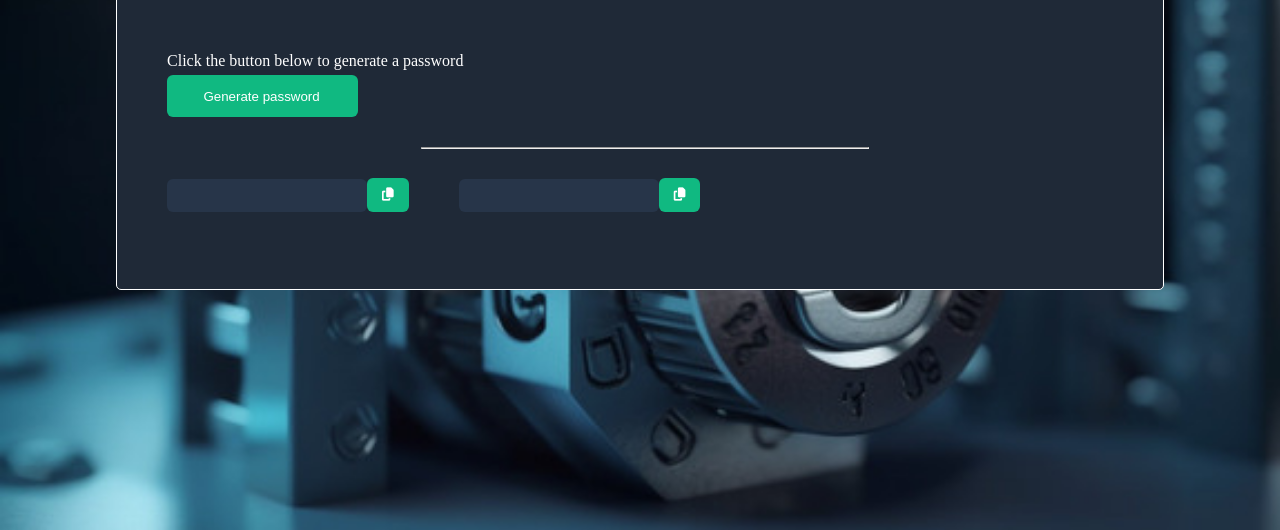
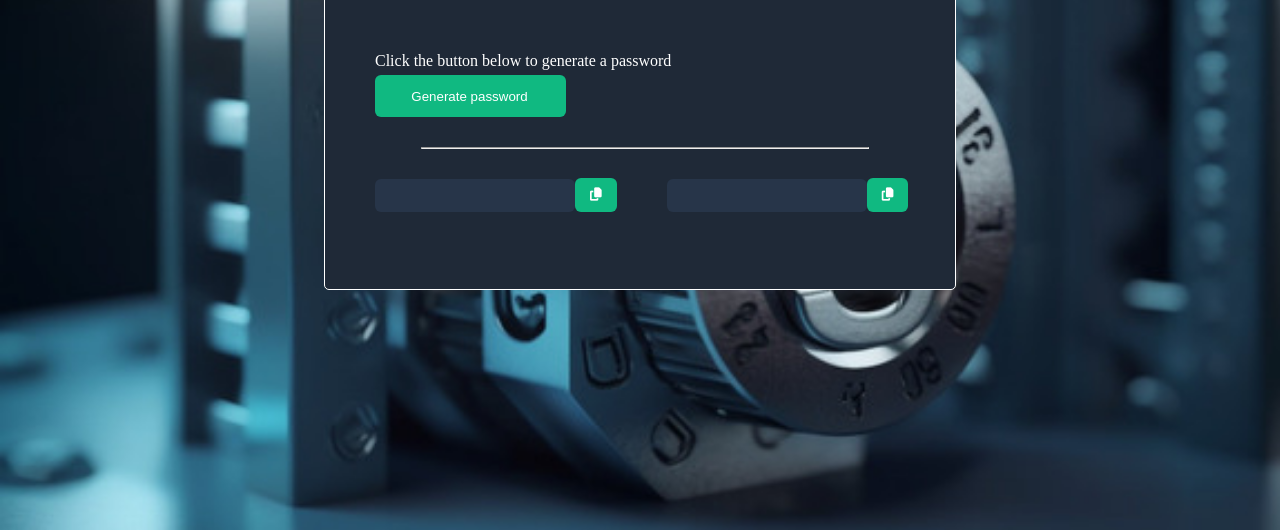
Before and after one commit to FavorAkj/Password-Generator, a plain HTML site: page index.html in a window 1280 px wide. Shown: the part 270-800 px from the top of the page. Drawn offline with Linux system fonts and the light colour scheme.

Commit message:
Add files via upload

```diff
--- a/index.css
+++ b/index.css
@@ -8,7 +8,7 @@ body {
 }
 
 #container{
-width: 83%;
+width: 600px;
 height: 530px;
 border: 1px solid white;
 border-radius: 5px;
@@ -16,8 +16,7 @@ background-color: #1F2937;
 opacity: 1;
 padding-left: 20px;
 padding-right: 10px;
-margin-left: auto;
-margin-right: auto;
+margin: auto;
 
 }
 
```
